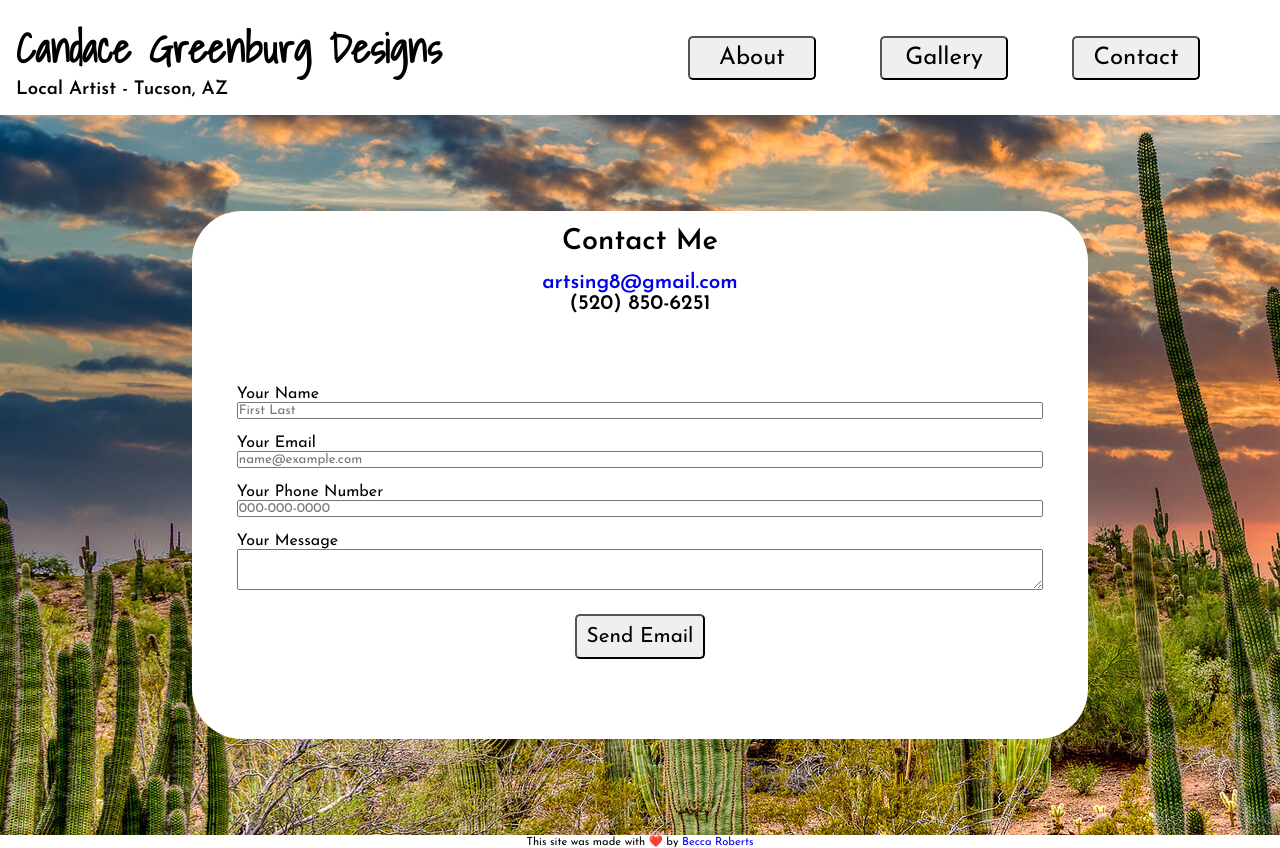
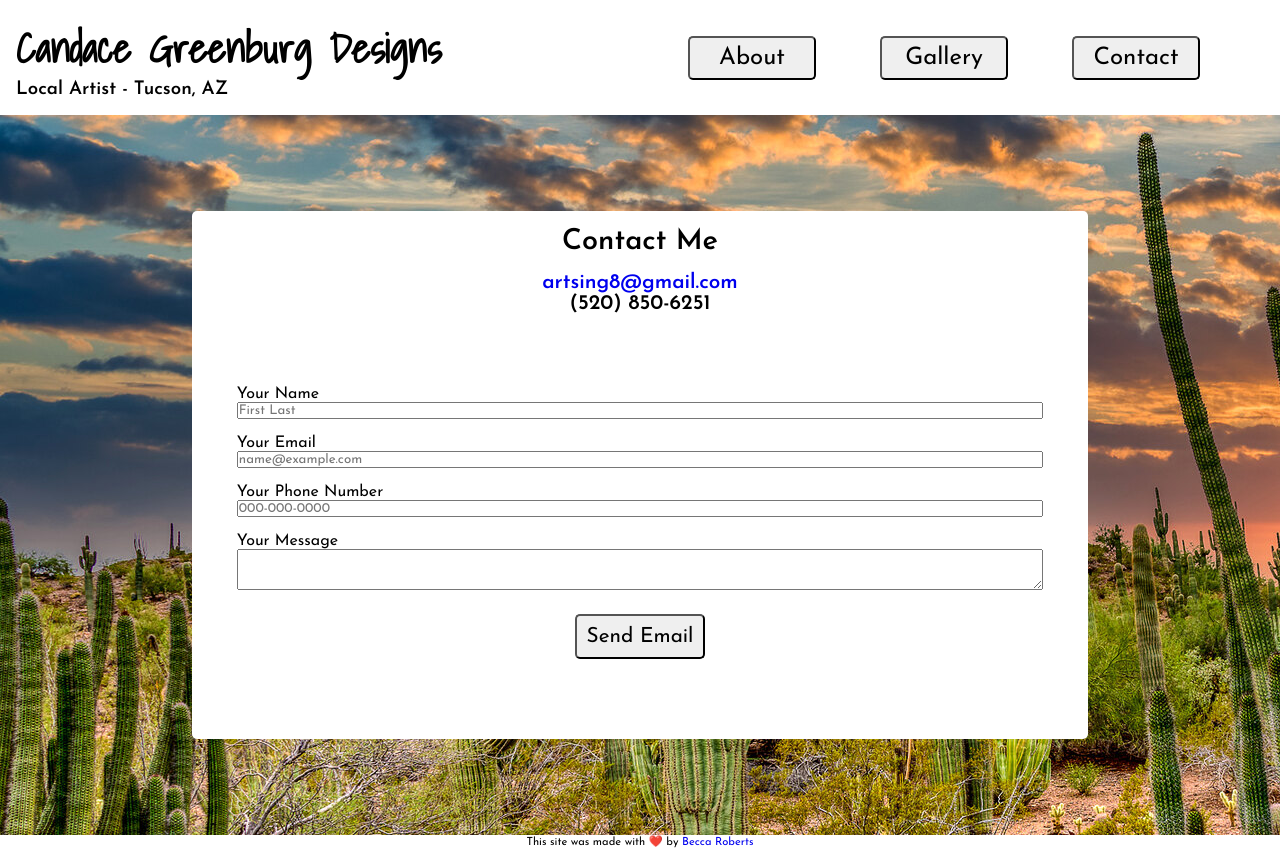
Before and after one commit to relero90/artsing-react-gallery, a React (Create React App) app in the folder cgreenburg-portfolio-site/: page /#/contact in a window 1280 px wide. Built offline with nearby package versions, Linux system fonts and the light colour scheme.

Commit message:
border radius fix on contact form

```diff
--- a/cgreenburg-portfolio-site/src/components/Contact/Contact.css
+++ b/cgreenburg-portfolio-site/src/components/Contact/Contact.css
@@ -4,7 +4,7 @@
   align-items: center;
   /* color: var(--light1); */
   background-color: white;
-  border-radius: 50px;
+  border-radius: 5px;
   width: 70%;
   margin: 2rem;
   z-index: 1;
```
